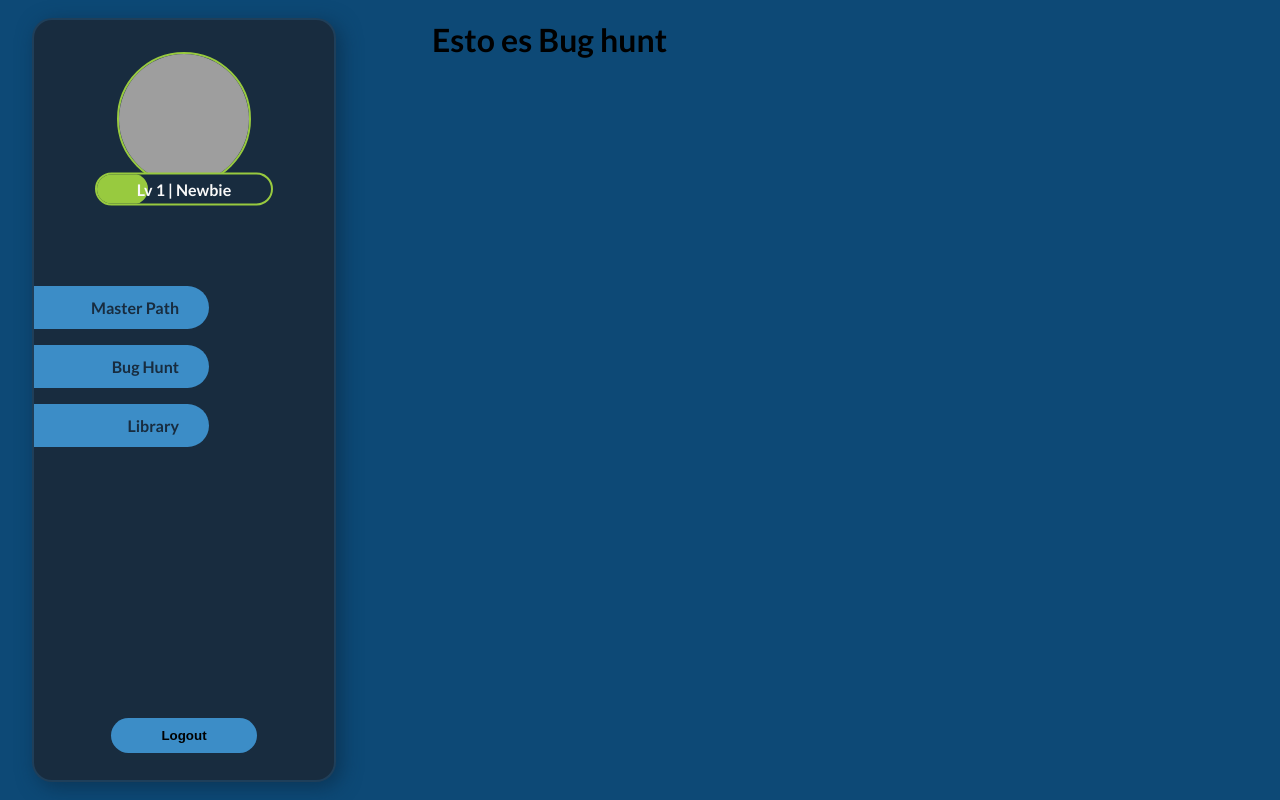
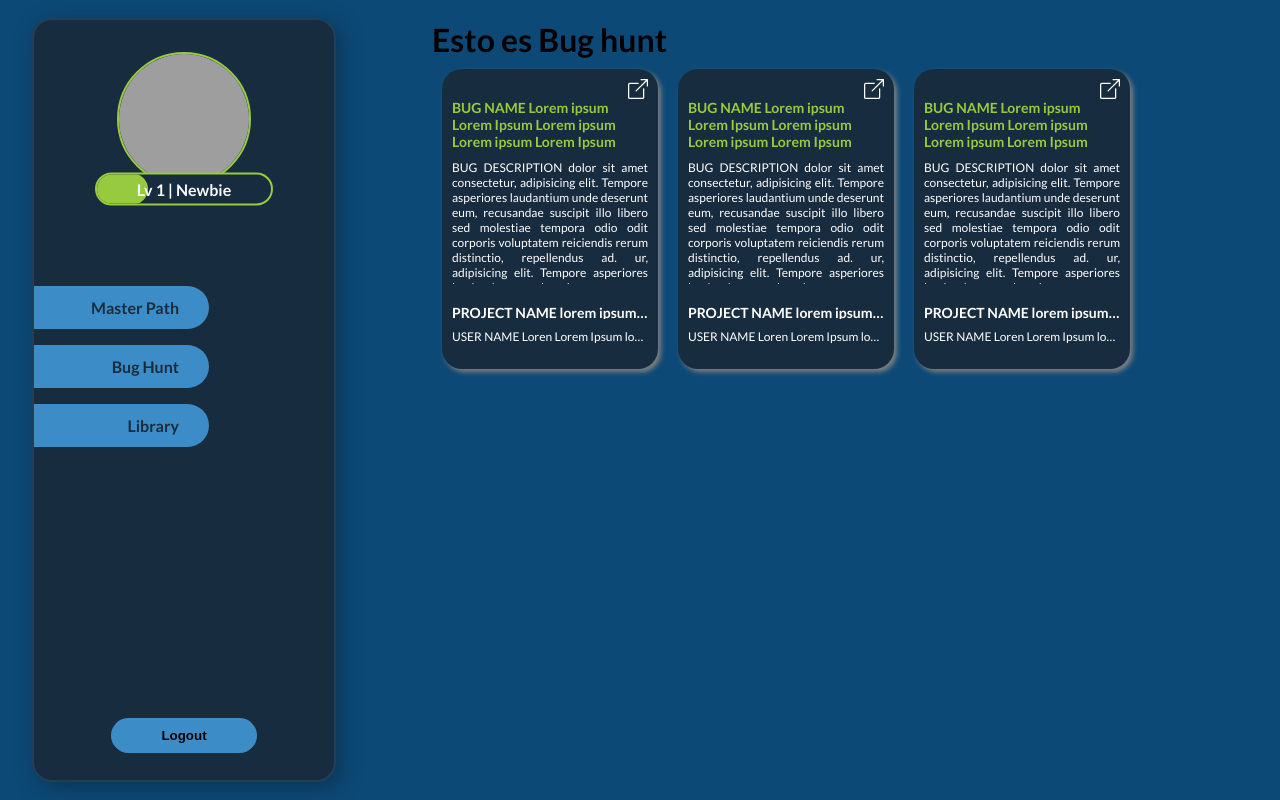
Before and after one commit to hack-learning/masterpath_frontend, a Next.js app: page /bug-hunt in a window 1280 px wide. Built offline with nearby package versions, Linux system fonts and the light colour scheme; grey boxes are pictures that could not be loaded.

Commit message:
created the container for the BugCards

```diff
--- /dev/null
+++ b/components/BugCardContainer/index.js
@@ -0,0 +1,13 @@
+import { BugCard } from '../BugCard'
+import { Container } from './style'
+
+export const BugCardContainer = () => {
+
+  return (
+    <Container>
+      <BugCard />
+      <BugCard />
+      <BugCard />
+    </Container>
+  )
+}
--- /dev/null
+++ b/components/BugCardContainer/style.js
@@ -0,0 +1,5 @@
+import styled from 'styled-components'
+
+export const Container = styled.div`
+  display: flex;
+`
--- a/components/Layout/styles.js
+++ b/components/Layout/styles.js
@@ -17,5 +17,4 @@ export const Content = styled.main`
 	margin-left: 400px;
 	height: 95%;
 	width: 100%;
-	display: flex;
 `;
--- a/globalStyles/animations.js
+++ b/globalStyles/animations.js
@@ -9,7 +9,7 @@ const hoverScaleKeyFrames = keyframes`
 
   to {
     transform: scale(1.01);
-    box-shadow: 3px 3px 5px grey;
+    box-shadow: 5px 5px 5px grey;
   }
 `
 
--- a/pages/bug-hunt.js
+++ b/pages/bug-hunt.js
@@ -2,6 +2,7 @@
 
 // import Components
 import { Layout } from '../components/Layout';
+import { BugCardContainer } from '../components/BugCardContainer';
 
 // import Styles
 
@@ -9,6 +10,7 @@ const BugHunt = () => {
 	return (
 		<Layout>
 			<h1>Esto es Bug hunt</h1>
+			<BugCardContainer/>
 		</Layout>
 	);
 };
```
